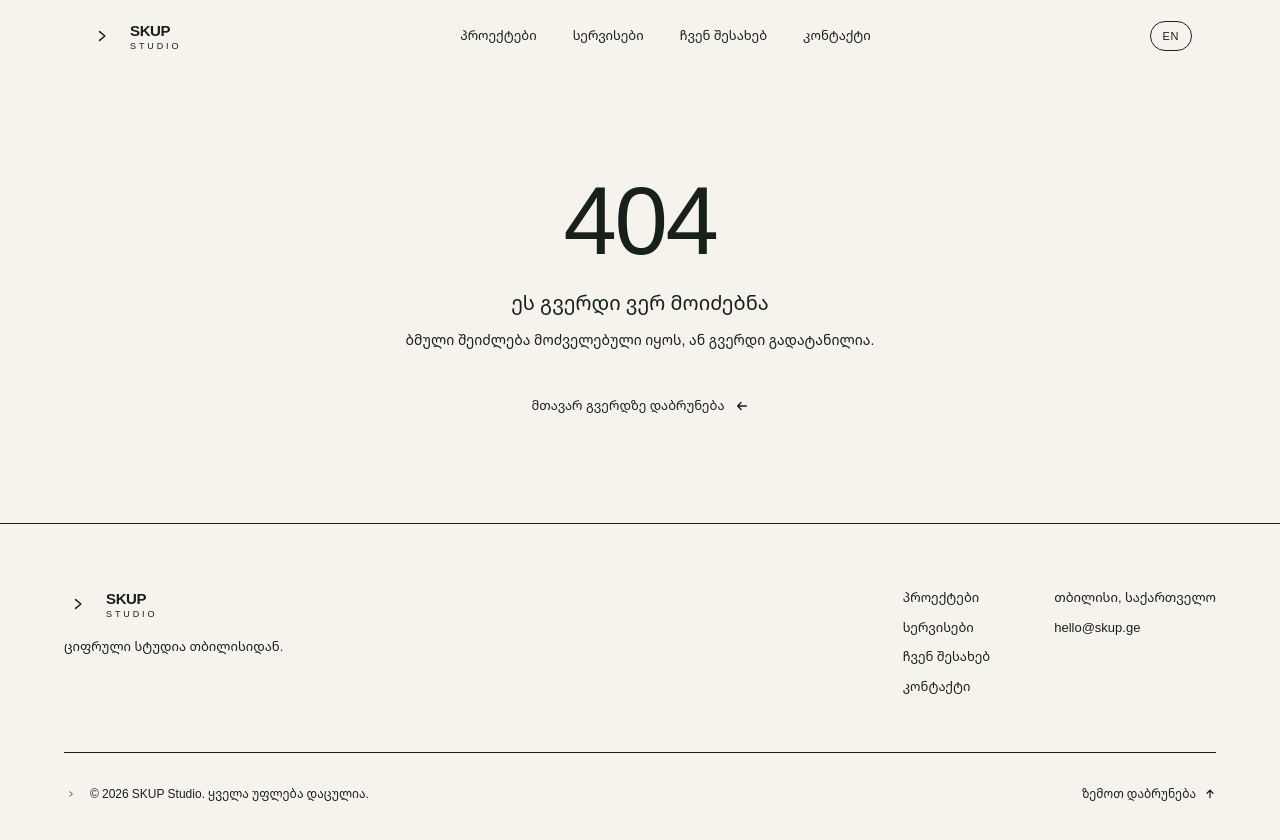
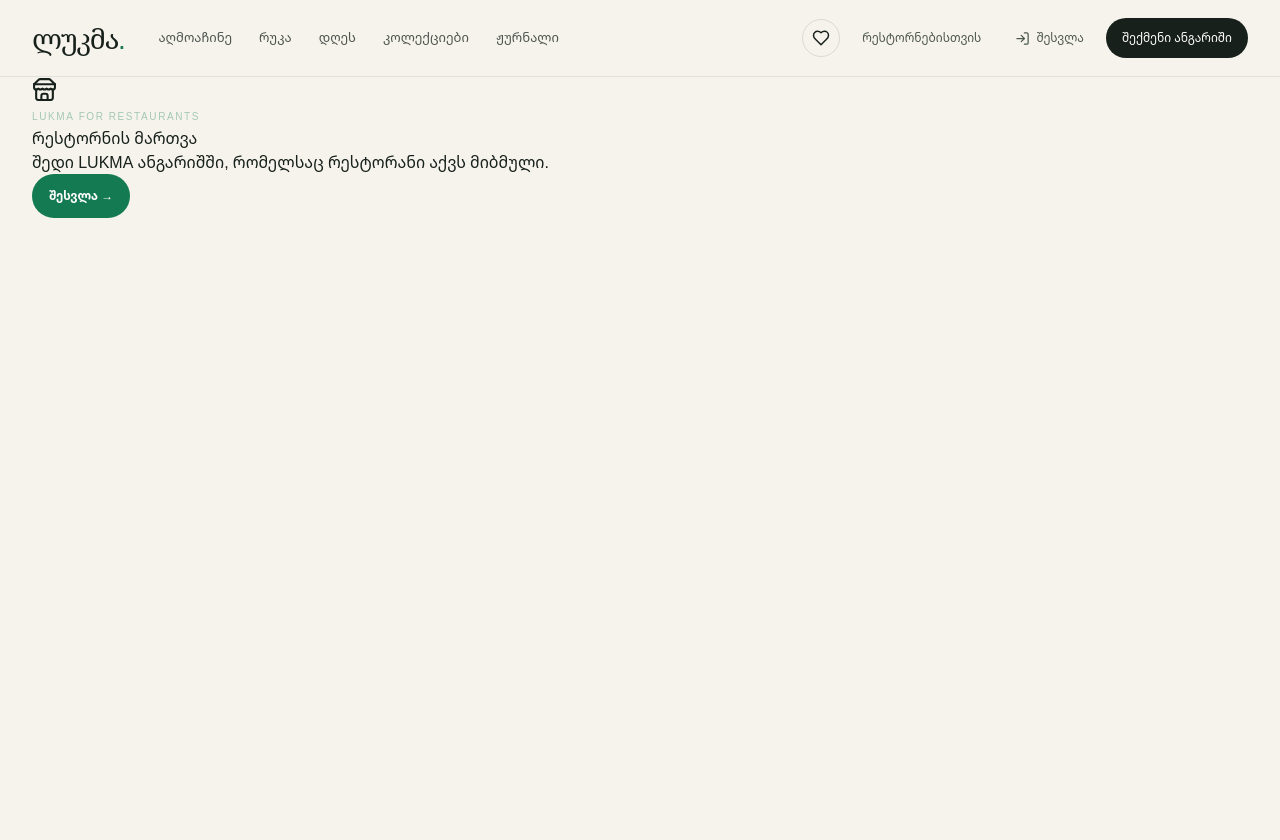
Before and after one commit to PNatroshvili/skup-portfolio, a Next.js app: page /for-restaurants/dashboard in a window 1280 px wide. Before the commit this address had no page. Shown: the top 840 px of the page. After the commit the page ends 800 px from the top, so only its background shows below. Built offline with nearby package versions, Linux system fonts and the light colour scheme.

Commit message:
Add LUKMA restaurant manager route

```diff
--- /dev/null
+++ b/src/app/for-restaurants/dashboard/page.tsx
@@ -0,0 +1,11 @@
+import type { Metadata } from "next";
+import SkupManager from "@/components/SkupManager";
+
+export const metadata: Metadata = {
+  title: "LUKMA — რესტორნის მართვა",
+  description: "LUKMA რესტორნის მენეჯერის სივრცე.",
+};
+
+export default function ManagerPage() {
+  return <SkupManager />;
+}
```
